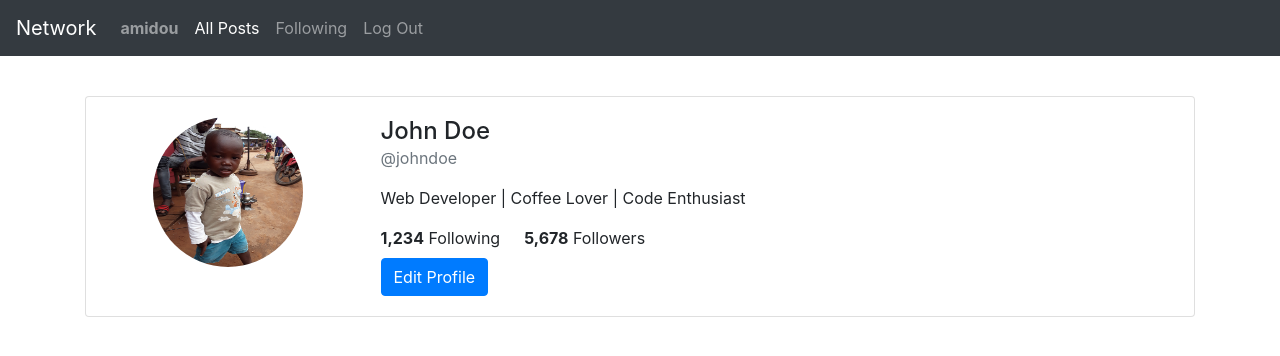
After one commit to amidouzabre/CS50W_Network, a Django app: a page that uses network/templates/network/profile.html in a window 1280 px wide. The commit adds this page. Shown: the top 356 px of the page. Run offline with Django 3.2, Linux system fonts and the light colour scheme; data comes from the database, SQL or seed files in the repository; some libraries are stand-ins or nearby versions.

Commit message:
Network->Templates: add profile.html

```diff
--- a/network/models.py
+++ b/network/models.py
@@ -8,7 +8,7 @@
 
 
 class Profile(models.Model):
-    user = models.OneToOneField(User, on_delete=models.CASCADE)
+    user = models.OneToOneField(User, on_delete=models.CASCADE, related_name='profile')
     website = models.URLField(blank=True)
     profile_picture = models.ImageField(upload_to='profile_pictures/', blank=True, null=True)
 
--- a/network/static/network/styles.css
+++ b/network/static/network/styles.css
@@ -28,3 +28,9 @@
     height: 50px;
     border-radius: 50%;
 }
+
+.profile-img-lg {
+    width: 150px;
+    height: 150px;
+    border-radius: 50%;
+}
--- /dev/null
+++ b/network/templates/network/profile.html
@@ -0,0 +1,37 @@
+{% extends "network/layout.html" %}
+
+{% block body %}
+
+<div class="row mt-4">
+    <div class="col-12">
+        <div class="card">
+            <div class="card-body">
+                <div class="row">
+                    <!-- Profile Picture -->
+                    <div class="col-md-3 text-center">
+                        <img src="{{  user.user_img.url }}" class="rounded-circle profile-img-lg" alt="Profile Picture">
+                    </div>
+                    <!-- Profile Info -->
+                    <div class="col-md-9">
+                        <h4 class="mb-0">John Doe</h4>
+                        <p class="text-muted">@johndoe</p>
+                        <p>Web Developer | Coffee Lover | Code Enthusiast</p>
+                        <div class="d-flex mb-2">
+                            <div class="mr-4">
+                                <strong>1,234</strong> Following
+                            </div>
+                            <div>
+                                <strong>5,678</strong> Followers
+                            </div>
+                        </div>
+                        <button class="btn btn-primary">Edit Profile</button>
+                    </div>
+                </div>
+            </div>
+        </div>
+    </div>
+</div>
+
+
+
+{% endblock %}
```
Also changed, not shown: network/templates/network/new_layout.html (added, +41 -0 lines), media/profile_pictures/12976885_1166666223365122_3088542319707463789_o.jpg (added), media/user_images/10.jpeg (added), media/user_images/11.jpeg (added), media/user_images/20200920_101917.jpg (added), media/user_images/7.jpeg (added), media/user_images/8.jpeg (added), media/user_images/9.jpeg (added), media/user_images/blank_user_img.png (added).
